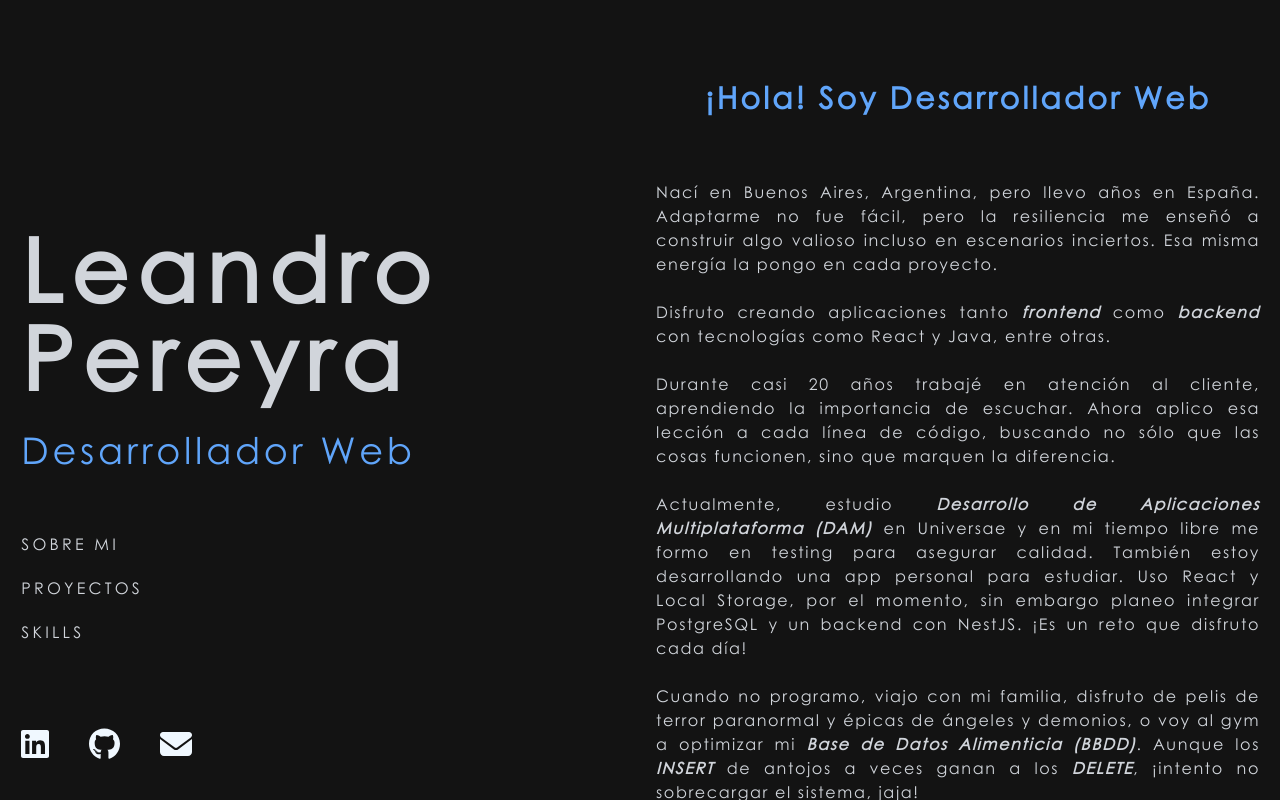
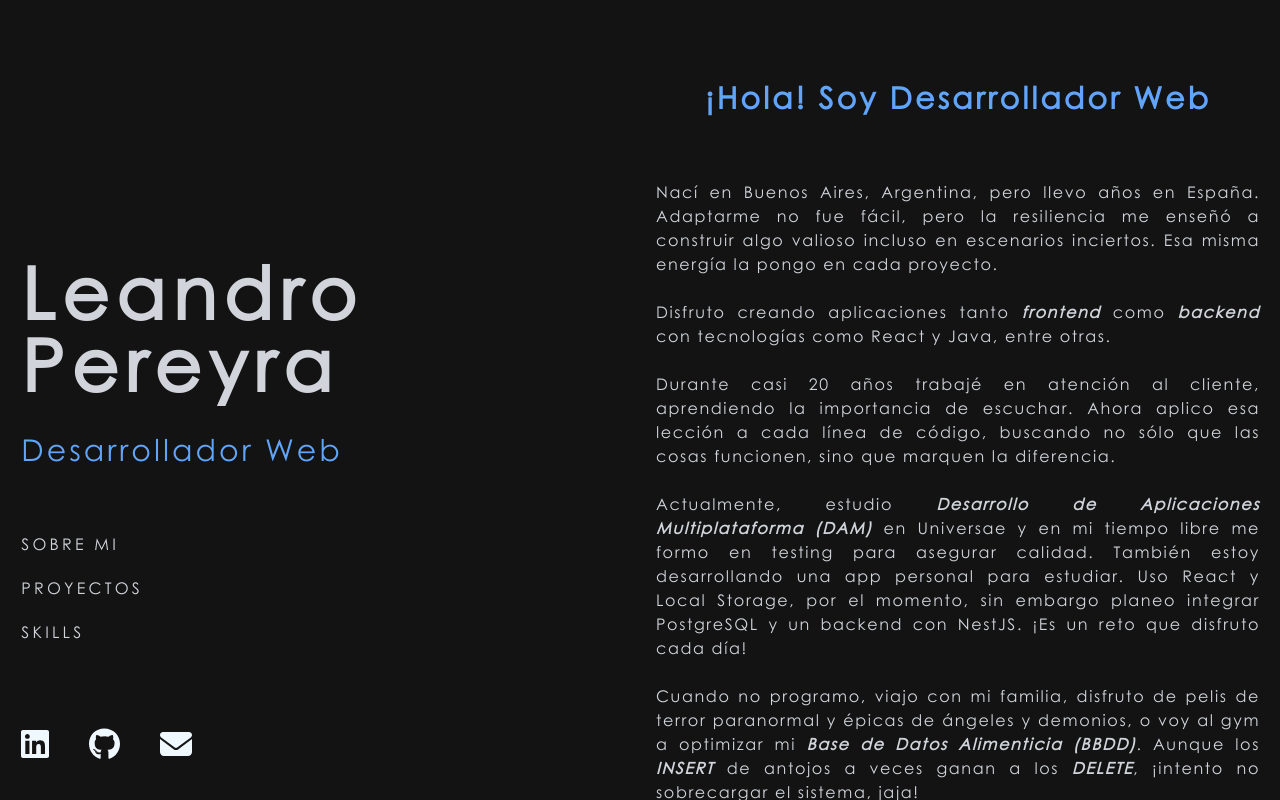
Before and after one commit to leandropereyradev/personal-web-vite, a React (Vite) app: page / in a window 1280 px wide. Built offline with nearby package versions, Linux system fonts and the light colour scheme.

Commit message:
Link to About in Header component

```diff
--- a/src/components/sidebar/Header.jsx
+++ b/src/components/sidebar/Header.jsx
@@ -1,11 +1,15 @@
 const Header = () => {
   return (
     <header className="flex flex-col gap-4 md:gap-10 lg:gap-6 xl:gap-8 fullHD:gap-12">
-      <h1 className="font-bold text-6xl leading-tight md:text-8xl lg:text-7xl xl:text-[5.5rem] fullHD:text-9xl">
-        Leandro <br />
-        <span className="block">Pereyra</span>
-      </h1>
-      <h2 className="text-blue-400 text-2xl md:text-4xl lg:text-3xl xl:text-[2.3rem] fullHD:text-[3.4rem]">Desarrollador Web</h2>
+      <a href="#about">
+        <h1 className="font-bold text-6xl leading-tight md:text-8xl lg:text-7xl fullHD:text-[5rem]">
+          Leandro <br />
+          <span className="block">Pereyra</span>
+        </h1>
+      </a>
+      <h2 className="text-blue-400 text-2xl md:text-4xl lg:text-3xl fullHD:text-[2.1rem]">
+        Desarrollador Web
+      </h2>
     </header>
   );
 };
```
